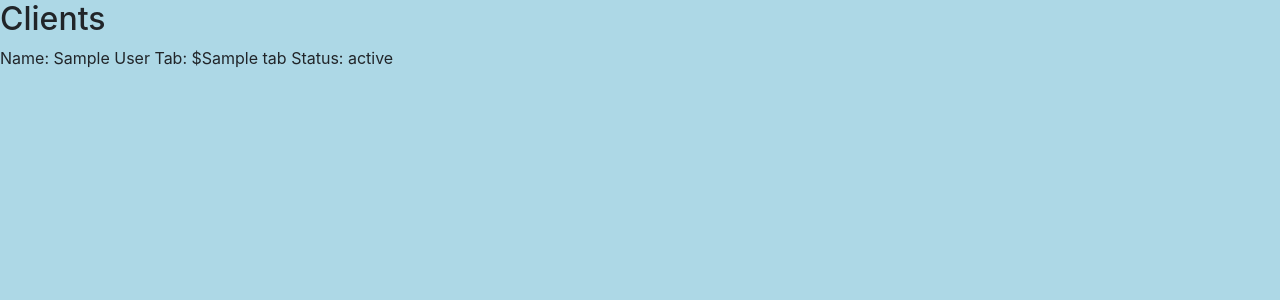
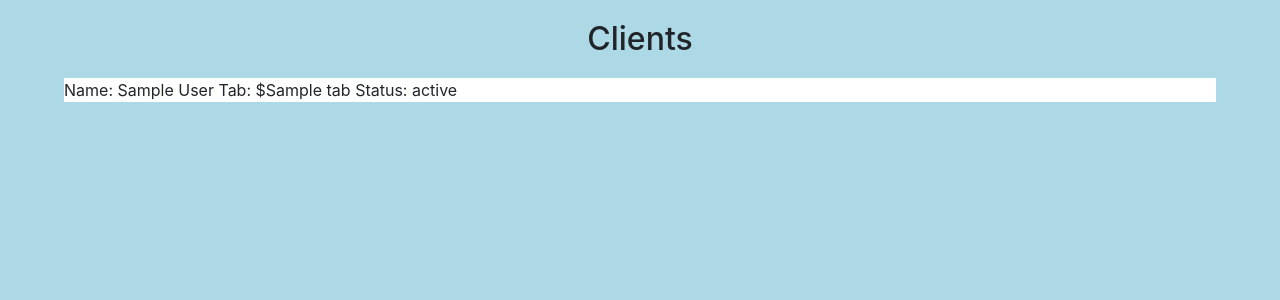
Before and after one commit to alexisjvaldes/UBeer, a Django app: template templates/establishment/establishment_home.html in a window 1280 px wide. Shown: the top 300 px of the page. Run offline with Django 3.2, Linux system fonts and the light colour scheme; the template is opened without the code that fills it: most values are stand-ins (such as "Sample title", 1, 10 or a date in 2020); parts of the project's set-up code (start-up, migrations or seed data) failed here and were passed over; some libraries are stand-ins or nearby versions.

Commit message:
establishment home update

```diff
--- a/static/custom/establishment/establishment_home.css
+++ b/static/custom/establishment/establishment_home.css
@@ -1,4 +1,5 @@
 #header {
+    margin: 20px 0;
     text-align: center;
     width: 100%;
 }
@@ -13,6 +14,8 @@
 }
 
 .trip {
-    height: 10px;
+    margin: 0;
+    padding: 0;
     display: inline-block;
+
 }
--- a/templates/establishment/establishment_home.html
+++ b/templates/establishment/establishment_home.html
@@ -1,5 +1,9 @@
 {% extends 'base.html' %}
 {% load static %}
+
+{% block extrahead %}
+    <link rel="stylesheet" type="text/css" href="{% static 'custom/establishment/establishment_home.css' %}">
+{% endblock %}
 
 {% block content %}
     <h2 id="header">Clients</h2>
@@ -9,9 +13,9 @@
         {% for t in trips %}
             <li class="trip row">
                 <div>
-                    <span>Name: {{ t.rider.user.first_name }}&nbsp;{{ t.rider.user.last_name }}</span>
-                    <span>Tab: ${{ t.tab }}</span>
-                    <span>Status: {{ t.status }}</span>
+                    <span>Name:&nbsp;{{ t.rider.user.first_name }}&nbsp;{{ t.rider.user.last_name }}</span>
+                    <span>Tab:&nbsp;${{ t.tab }}</span>
+                    <span>Status:&nbsp;{{ t.status }}</span>
                 </div>
             </li>
         {% endfor %}
```
